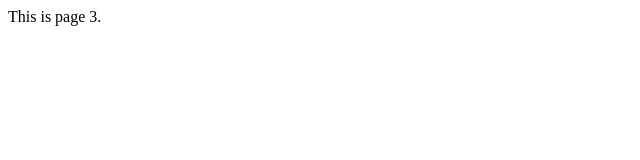
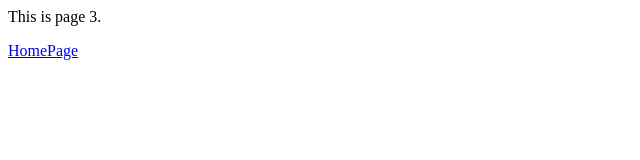
Before and after one commit to Maya-ye-510/Challenge1, a plain HTML site: page Coding Challenges/page3.html in a window 1280 px wide. Shown: the full height of the page, 0-640 px from the left. Drawn offline with Linux system fonts and the light colour scheme.

Commit message:
Update page3.html

```diff
--- a/Coding Challenges/page3.html
+++ b/Coding Challenges/page3.html
@@ -1,5 +1,6 @@
 <html>
     <body>
         <p>This is page 3.</p>
+        <a href="https://Challenge1/index.html">HomePage</a>
         </body>
     </html>
```
